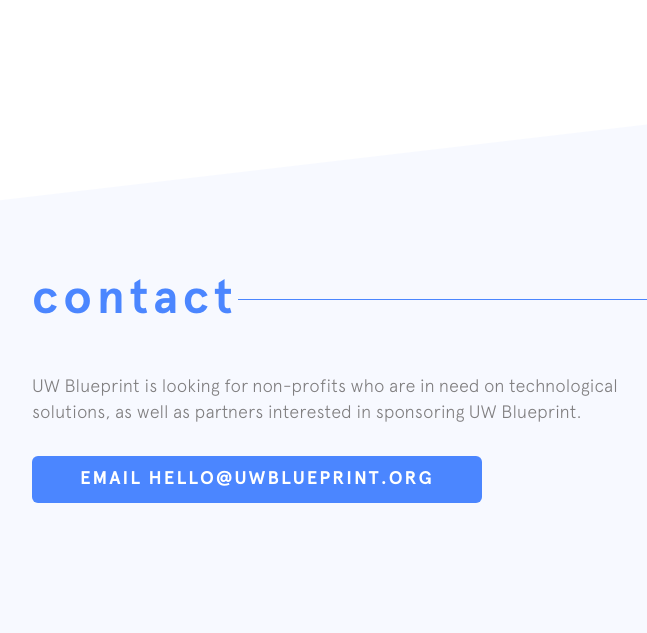
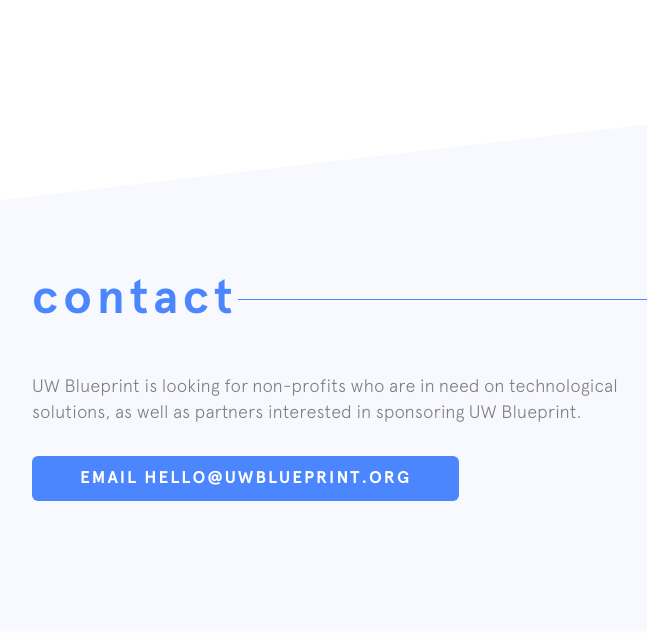
Before and after one commit to luciiiw/website, a PHP site: page /site.html in a window 1280 px wide. Shown: the part 2554-3187 px from the top of the page, without its empty margins (160-807 px from the left). After the commit the page ends 3055 px from the top, so only its background shows below. Run offline with PHP 8.4, Linux system fonts and the light colour scheme; style sheets or scripts are compiled from the project's sources; some libraries are stand-ins or nearby versions.

Commit message:
Revert change for text size because it's massive on very large screens but tiny on very small screens

```diff
--- a/site.scss
+++ b/site.scss
@@ -202,7 +202,7 @@ html {
 
         a {
           font-family: "Apercu";
-          font-size: 2.3vmin;   /* For responsive text size */
+          font-size: 17px;
           letter-spacing: 2px;
           font-weight: bold;
           margin-top: 30px;
```
